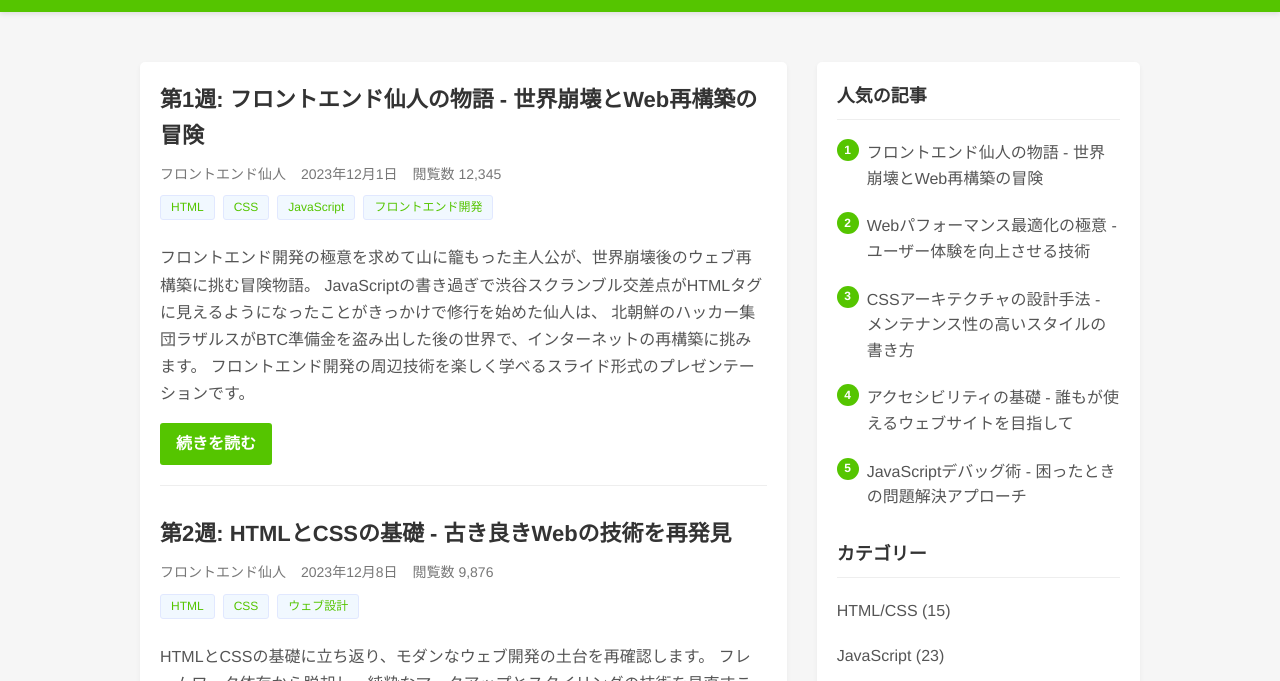
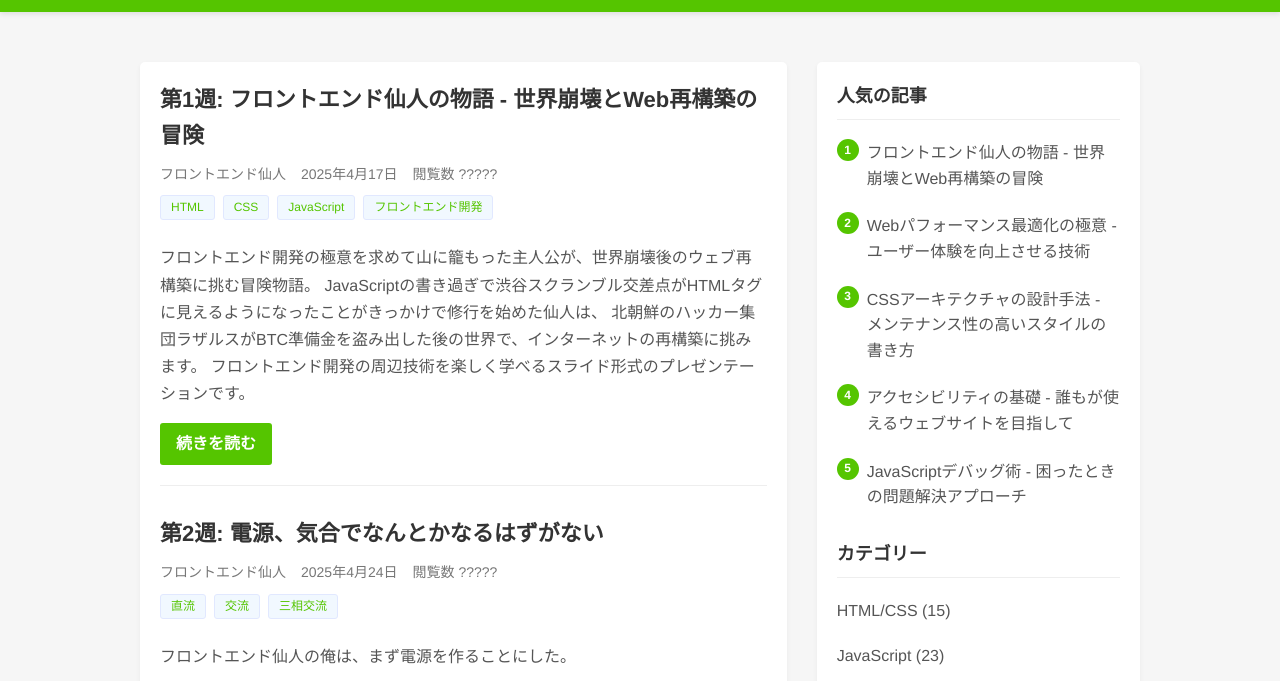
Before and after one commit to nandemotoken/Frontend_etc_guidance, a plain HTML site: page index.html in a window 1280 px wide. Shown: the part 56-737 px from the top of the page. Drawn offline with Linux system fonts and the light colour scheme.

Commit message:
内容を手で更新。目次も一部更新。2週目のテーマも決めた

```diff
--- a/index.html
+++ b/index.html
@@ -259,8 +259,8 @@
                     <h2><a href="week1.html">第1週: フロントエンド仙人の物語 - 世界崩壊とWeb再構築の冒険</a></h2>
                     <div class="article-meta">
                         <span class="author">フロントエンド仙人</span>
-                        <span class="date">2023年12月1日</span>
-                        <span class="views">閲覧数 12,345</span>
+                        <span class="date">2025年4月17日</span>
+                        <span class="views">閲覧数 ?????</span>
                     </div>
                     <div class="tags">
                         <a href="#" class="tag">HTML</a>
@@ -280,23 +280,20 @@
                 </div>
 
                 <div class="article-card">
-                    <h2><a href="#">第2週: HTMLとCSSの基礎 - 古き良きWebの技術を再発見</a></h2>
+                    <h2><a href="#">第2週: 電源、気合でなんとかなるはずがない</a></h2>
                     <div class="article-meta">
                         <span class="author">フロントエンド仙人</span>
-                        <span class="date">2023年12月8日</span>
-                        <span class="views">閲覧数 9,876</span>
+                        <span class="date">2025年4月24日</span>
+                        <span class="views">閲覧数 ?????</span>
                     </div>
                     <div class="tags">
-                        <a href="#" class="tag">HTML</a>
-                        <a href="#" class="tag">CSS</a>
-                        <a href="#" class="tag">ウェブ設計</a>
+                        <a href="#" class="tag">直流</a>
+                        <a href="#" class="tag">交流</a>
+                        <a href="#" class="tag">三相交流</a>
                     </div>
                     <div class="article-summary">
                         <p>
-                            HTMLとCSSの基礎に立ち返り、モダンなウェブ開発の土台を再確認します。
-                            フレームワーク依存から脱却し、純粋なマークアップとスタイリングの技術を見直すことで、
-                            より堅牢で持続可能なウェブサイト構築のアプローチを学びます。
-                            セマンティックHTMLの重要性からCSSの新機能まで、幅広くカバーします。
+                            フロントエンド仙人の俺は、まず電源を作ることにした。
                         </p>
                     </div>
                     <a href="#" class="btn">続きを読む</a>
```
Also changed, not shown: week1.html (+5 -4 lines).
